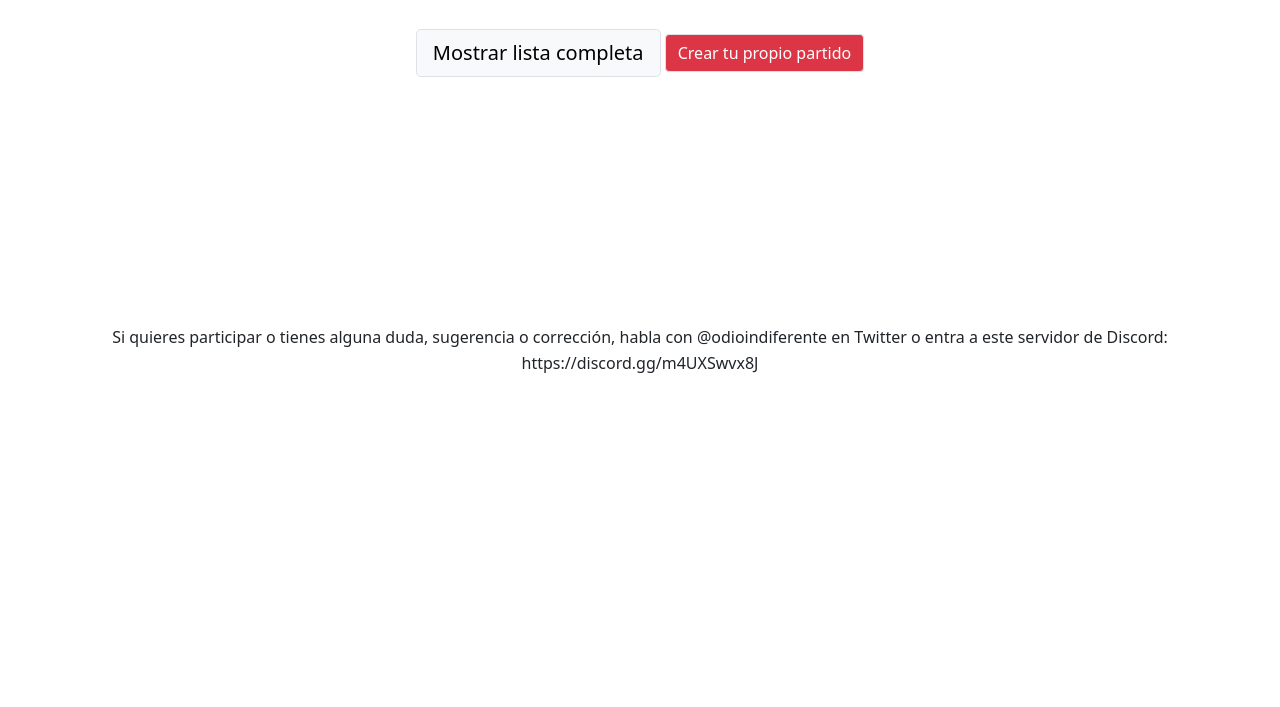
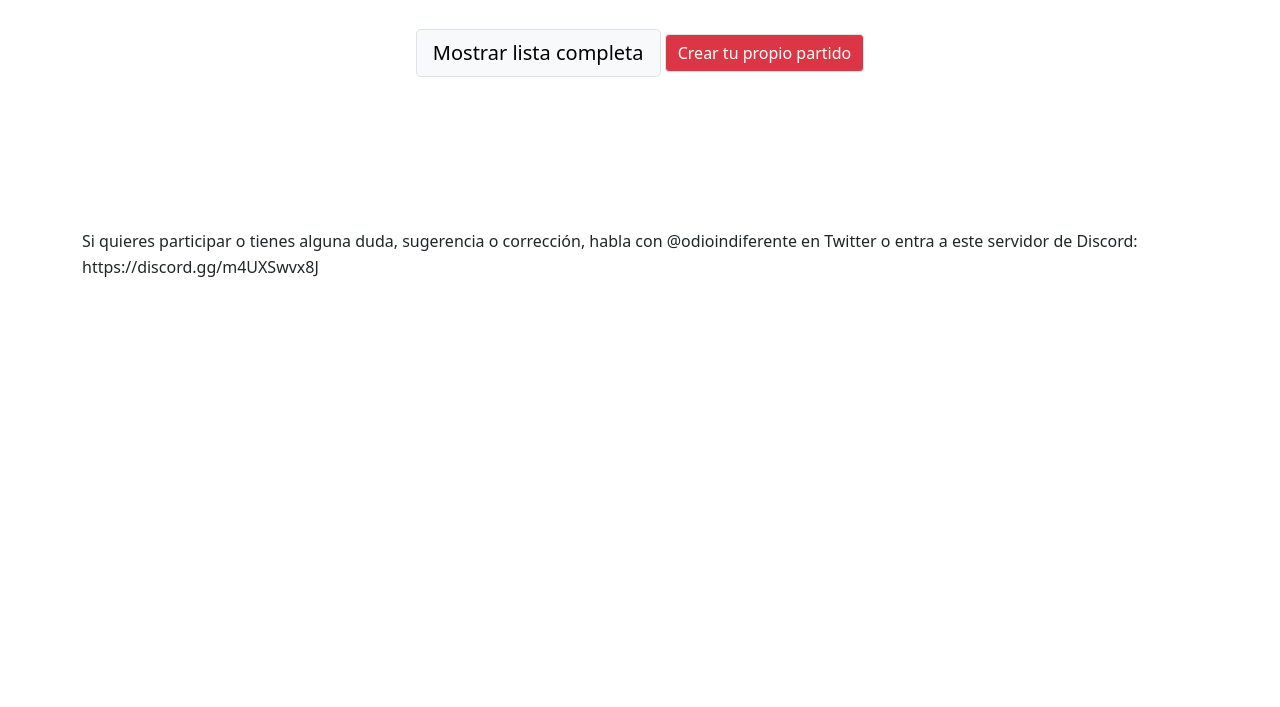
Before and after one commit to gitatmanu/estadodelmce, a Django app: page / in a window 1280 px wide. Shown: the part 253-960 px from the top of the page. After the commit the page ends 530 px from the top, so only its background shows below. Run offline with Django 3.2, Linux system fonts and the light colour scheme; data that the repository does not hold is empty; some libraries are stand-ins or nearby versions.

Commit message:
Update index.html

```diff
--- a/estadodelmce/templates/index.html
+++ b/estadodelmce/templates/index.html
@@ -8,7 +8,6 @@
     <title>estadodelmce</title>
       <!-- Global site tag (gtag.js) - Google Analytics -->
     <script async src="https://www.googletagmanager.com/gtag/js?id=G-R76FTE81SD"></script>
-	  <script data-ad-client="ca-pub-6806845206984456" async src="https://pagead2.googlesyndication.com/pagead/js/adsbygoogle.js"></script>
     <script>
       window.dataLayer = window.dataLayer || [];
       function gtag(){dataLayer.push(arguments);}
@@ -35,10 +34,8 @@
 	  <a class="mt-4 vertical-middle btn btn-danger border" href="https://i.redd.it/6ne2rc4e5ki41.png" role="button">Crear tu propio partido</a>
     </div>
   </div>
-  <div class="jumbotron-fluid text-center" style="height: 60vh">
     <div class="container vertical-middle">
           <span class="align-middle">Si quieres participar o tienes alguna duda, sugerencia o corrección, habla con @odioindiferente en Twitter o entra a este servidor de Discord: https://discord.gg/m4UXSwvx8J</span>
     </div>
-  </div>
 </body>
 </html>
```
